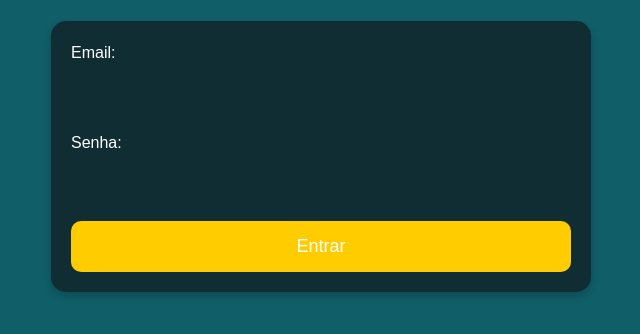
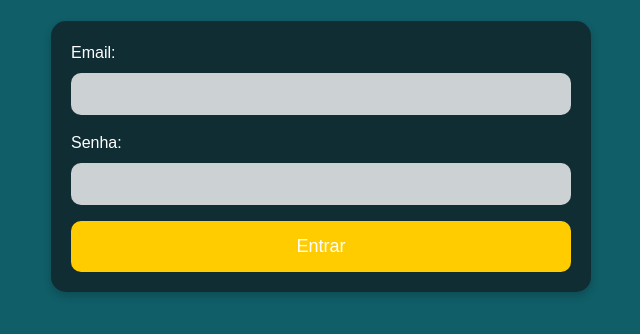
Before and after one commit to clonouweb/adm, a plain HTML site: page index.html in a window 1280 px wide. Shown: the part 212-546 px from the top of the page, without its empty margins (319-959 px from the left). Drawn offline with nearby package versions, Linux system fonts and the light colour scheme.

Commit message:
Update styles.css

```diff
--- a/assets/css/styles.css
+++ b/assets/css/styles.css
@@ -17,7 +17,7 @@ body {
 }
 
 .custom-input {
-    background-color: #112D34; /* Cor de fundo dos campos de input */
+    background-color: #ccd1d3; /* Cor de fundo dos campos de input */
     border: none; /* Remove borda dos campos de input */
     border-radius: 10px; /* Borda arredondada dos campos de input */
     color: #ffffff; /* Cor do texto dos campos de input */
```
